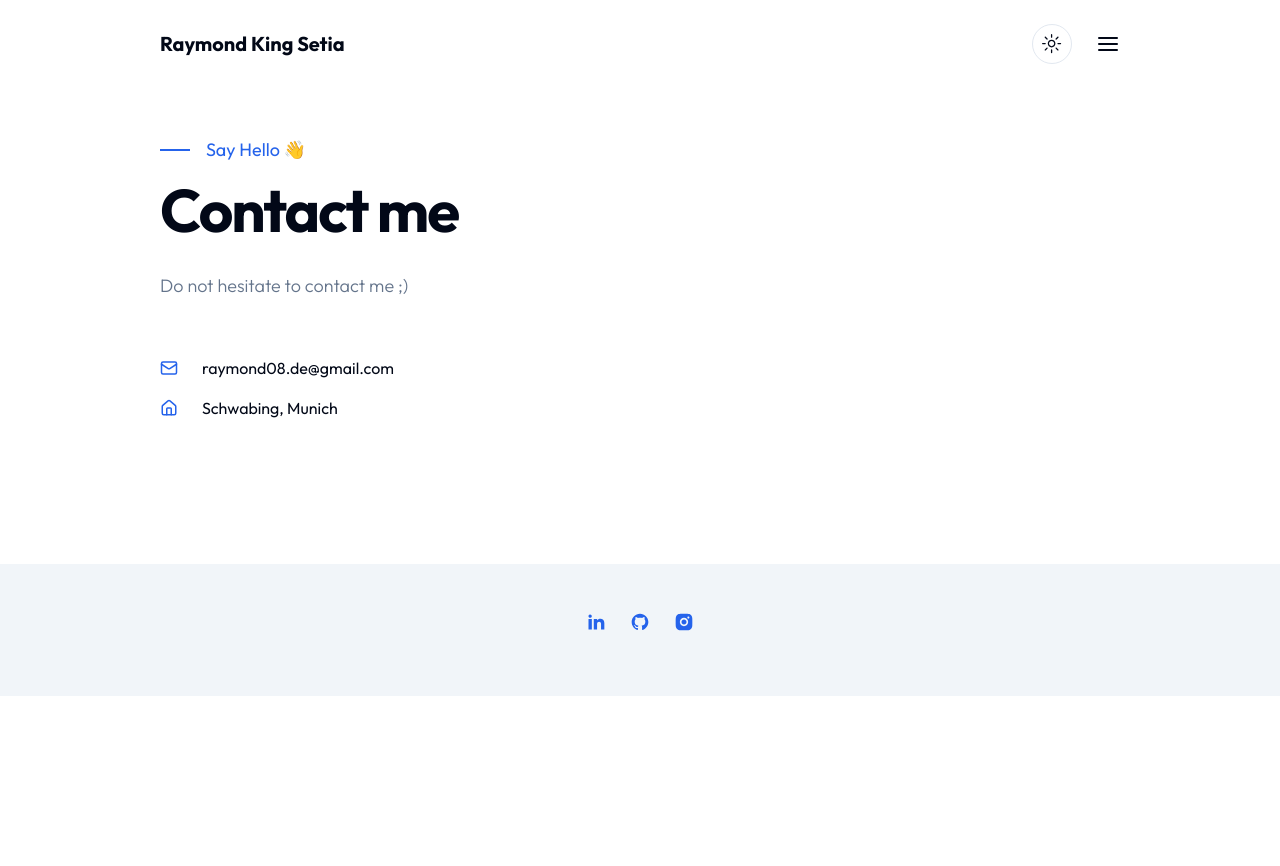
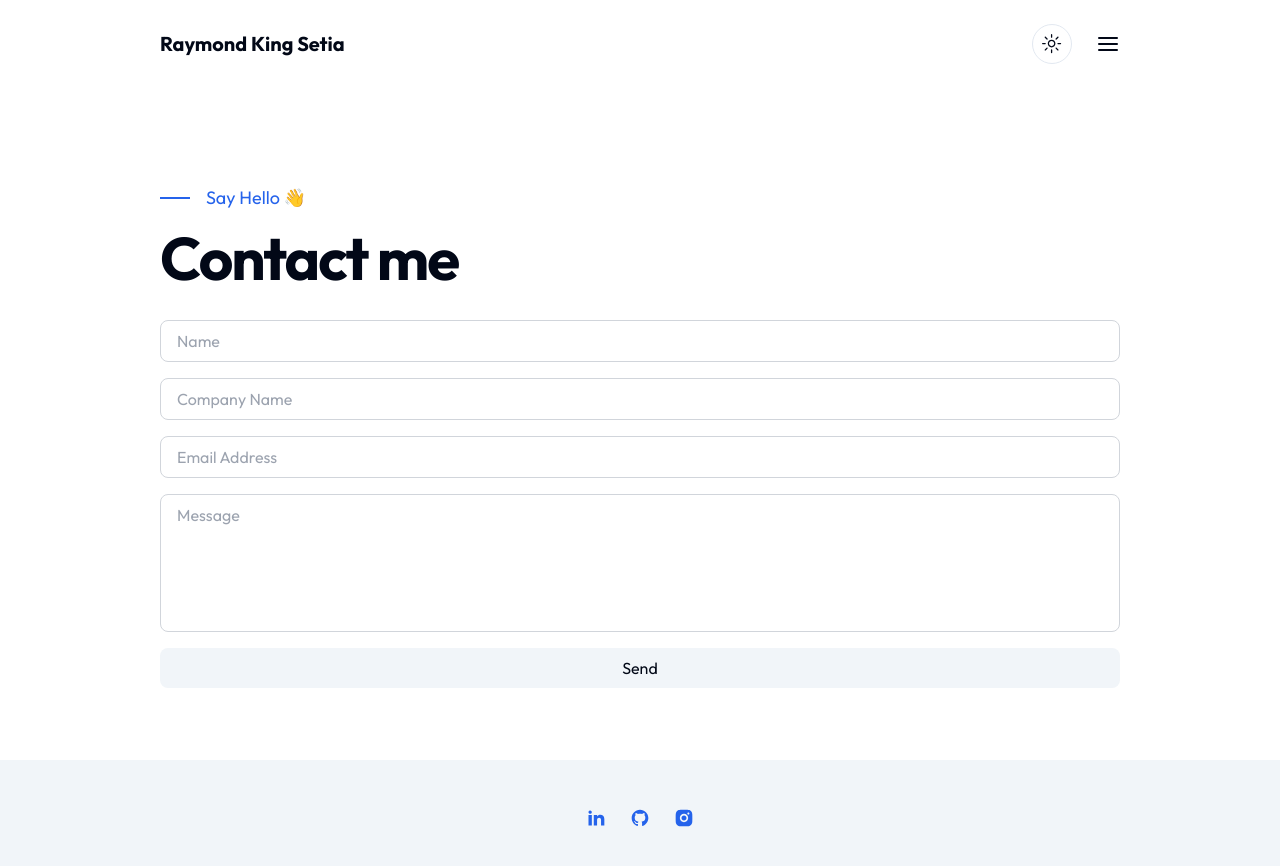
Before and after one commit to raymondkings/raymond-king, a Next.js app: page /contact in a window 1280 px wide. Shown: the top 866 px of the page. Before the commit the page ends 800 px from the top, so only its background shows below. Built offline with nearby package versions, Linux system fonts and the light colour scheme.

Commit message:
new form

```diff
--- a/app/contact/page.jsx
+++ b/app/contact/page.jsx
@@ -1,56 +1,117 @@
-import {MailIcon, HomeIcon, PhoneCall, Phone} from 'lucide-react'
-
-//components
-import Form from '@/components/Form';
+"use client";
+import { useState } from 'react';
 
 const Contact = () => {
+  const [formData, setFormData] = useState({
+    name: '',
+    companyName: '',
+    email: '',
+    message: '',
+  });
+
+  const [status, setStatus] = useState(null);
+
+  const handleChange = (e) => {
+    const { name, value } = e.target;
+    setFormData((prev) => ({
+      ...prev,
+      [name]: value
+    }));
+  };
+
+  const handleSubmit = async (e) => {
+    e.preventDefault();
+    setStatus(null);
+
+    try {
+      const response = await fetch('/api/contact', {
+        method: 'POST',
+        headers: {
+          'Content-Type': 'application/json',
+        },
+        body: JSON.stringify(formData),
+      });
+
+      if (response.ok) {
+        setStatus('Message sent successfully!');
+        setFormData({ name: '', companyName: '', email: '', message: '' });
+      } else {
+        setStatus('Failed to send message. Please try again.');
+      }
+    } catch (error) {
+      console.error('Error submitting form:', error);
+      setStatus('Failed to send message. Please try again.');
+    }
+  };
+
   return (
-    <section>
-      <div className='container mx-auto'>
-        {/* text and illustration */}
-        <div className='grid xl:grid-cols-2 pt-12 xl:h-[480px] mb-6 xl:mb-24'>
-          {/* text */}
-          <div className='flex flex-col justify-center'>
-            <div className='flex items-center gap-x-4 text-primary text-lg mb-4'>
-              <span className='w-[30px] h-[2px] bg-primary'></span>
-              Say Hello 👋
-            </div>
-            <h1 className='h1 max-w-md mb-8'>Contact me</h1>
-            <p className='subtitle max-w-[400px]'>Do not hesitate to contact me ;)</p>
-          </div>
-          {/* illustration */}
-          <div className='hidden xl:flex w-full bg-contact_illustration_light dark:bg-contact_illustration_dark bg-contain bg-top bg-no-repeat'></div>
-        </div>
-        {/* info text & form */}
-        <div className='grid xl:grid-cols-2 mb-24 xl:mb-32'>
-          {/* info text */}
-          <div className='flex flex-col gap-y-4 xl:gap-y-8 mb-12 xl:mb-24 text-base xl:text-lg'>
-
-
-            {/* mail */}
-            <div className='flex items-center gap-x-6'>
-              <MailIcon size={18} className='text-primary'/>
-              raymond08.de@gmail.com
+      <section className="py-12">
+        <div className="container mx-auto">
+          <div className="grid xl:grid-cols-2 pt-12 xl:h-[480px] mb-6 xl:mb-24">
+            <div className="flex flex-col justify-center">
+              <div className="flex items-center gap-x-4 text-primary text-lg mb-4">
+                <span className="w-[30px] h-[2px] bg-primary"></span>
+                Say Hello 👋
+              </div>
+              <h1 className="h1 max-w-md mb-8">Contact me</h1>
             </div>
 
-            {/* address */}
-            <div className='flex items-center gap-x-6'>
-              <HomeIcon size={18} className='text-primary'/>
-              Schwabing, Munich
+            <div>
+              <form
+                  className="flex flex-col gap-y-4"
+                  onSubmit={handleSubmit}
+              >
+                <input
+                    type="text"
+                    name="name"
+                    placeholder="Name"
+                    value={formData.name}
+                    onChange={handleChange}
+                    className="border border-gray-300 rounded-lg px-4 py-2 focus:outline-none focus:ring-2 focus:ring-primary"
+                    required
+                />
+                <input
+                    type="text"
+                    name="companyName"
+                    placeholder="Company Name"
+                    value={formData.companyName}
+                    onChange={handleChange}
+                    required
+                    className="border border-gray-300 rounded-lg px-4 py-2 focus:outline-none focus:ring-2 focus:ring-primary"
+                />
+                <input
+                    type="email"
+                    name="email"
+                    placeholder="Email Address"
+                    value={formData.email}
+                    onChange={handleChange}
+                    className="border border-gray-300 rounded-lg px-4 py-2 focus:outline-none focus:ring-2 focus:ring-primary"
+                    required
+                />
+                <textarea
+                    name="message"
+                    placeholder="Message"
+                    value={formData.message}
+                    onChange={handleChange}
+                    className="border border-gray-300 rounded-lg px-4 py-2 focus:outline-none focus:ring-2 focus:ring-primary resize-none"
+                    rows={5}
+                    required
+                />
+                <button type="submit" className="btn rounded-lg py-2 px-6 bg-accent">
+                  Send
+                </button>
+
+                {status && (
+                    <div className="mt-4 text-sm italic">
+                      {status}
+                    </div>
+                )}
+              </form>
             </div>
-
-            {/* phone
-              <div className='flex items-center gap-x-6'>
-              <PhoneCall size={18} className='text-primary'/>
-              +49 162 3502135
-            </div>
-            */}
-
           </div>
         </div>
-      </div>
-    </section>
-  )
-}
+      </section>
+  );
+};
 
-export default Contact
+export default Contact;
```
